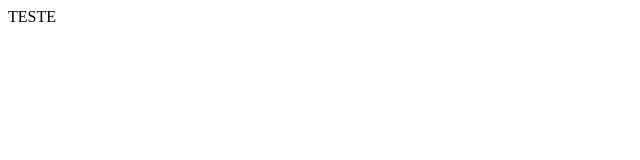
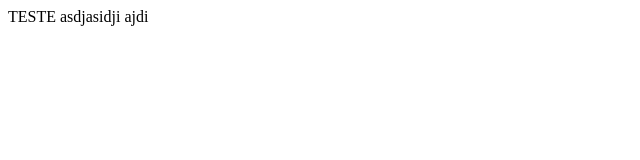
Before and after one commit to DMcorreia/MQTT---Sky-platform, a plain HTML site: page index.html in a window 1280 px wide. Shown: the whole page, without its empty margins (0-640 px from the left). Drawn offline with Linux system fonts and the light colour scheme.

Commit message:
CommitMsg

```diff
--- a/index.html
+++ b/index.html
@@ -7,6 +7,6 @@
     <title>Document</title>
 </head>
 <body>
-    TESTE
+    TESTE asdjasidji ajdi
 </body>
 </html>
```
